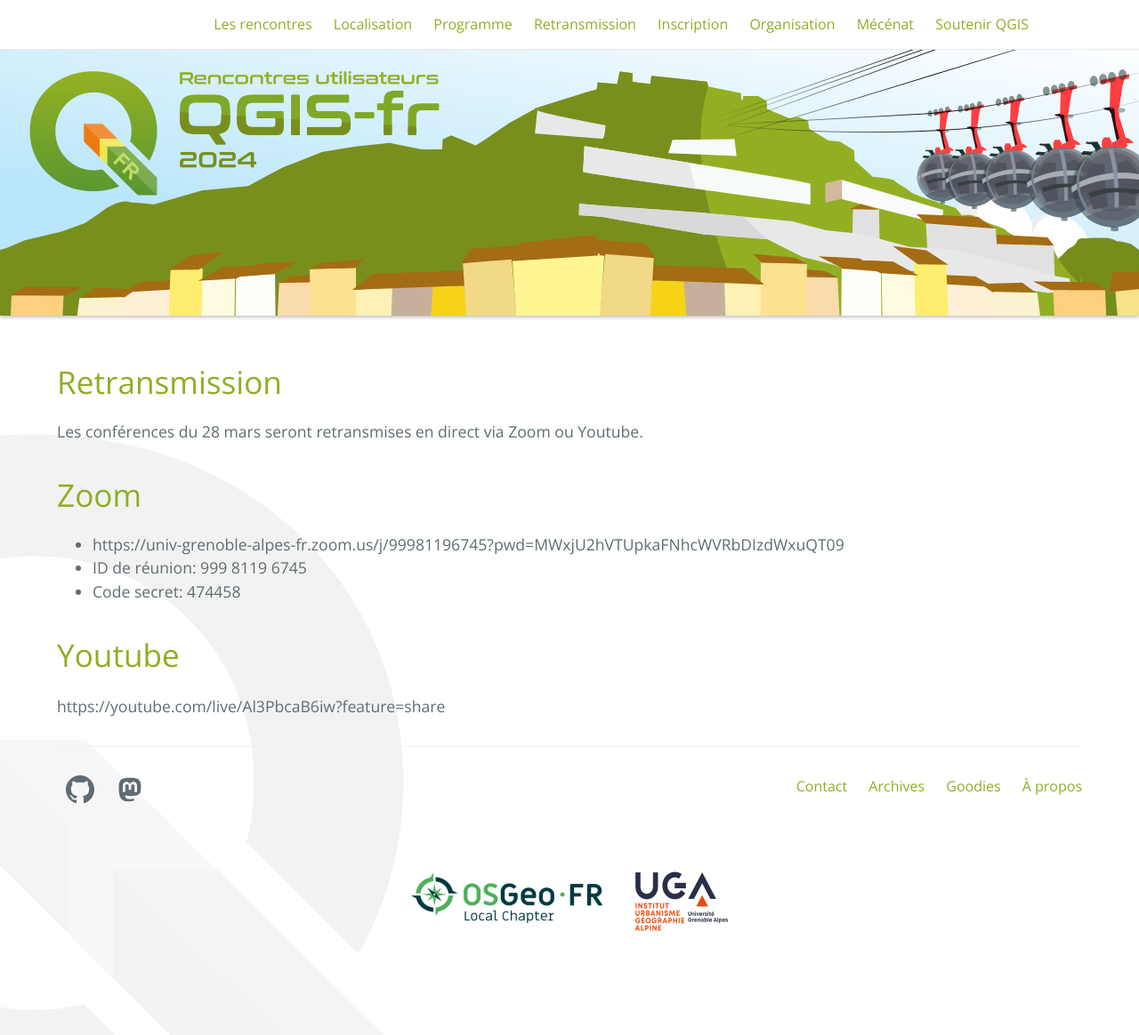
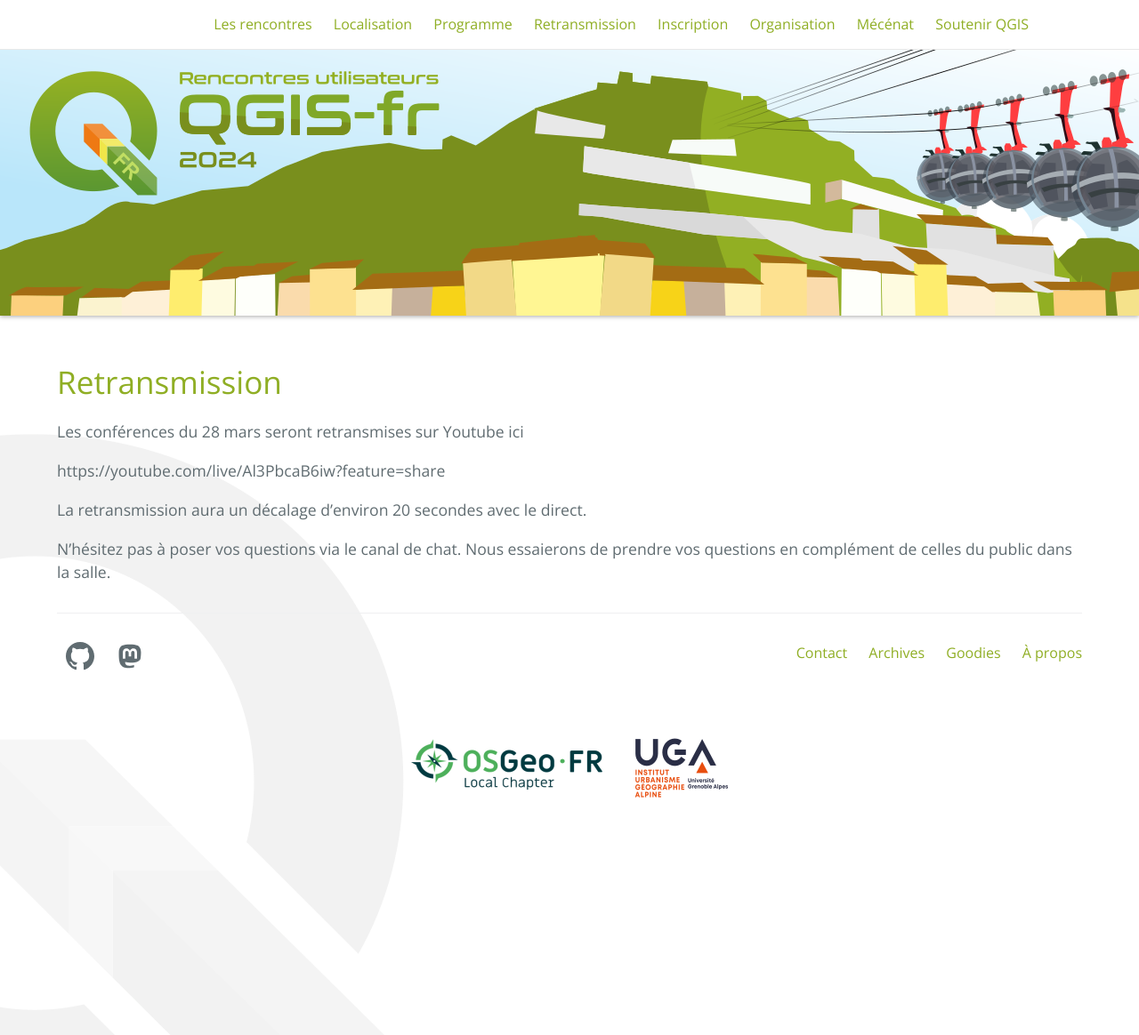
Before and after one commit to OSGeo-fr/QGIS-conf-fr-website, a Jekyll site: the page built from z22_direct.md, in a window 1280 px wide and 1164 px high. Shown: the whole window at 89% size. Built offline with Jekyll 4.4.1, drawn with Linux system fonts in a browser that asks for light colours.

Commit message:
reduce to youtube only

```diff
--- a/z22_direct.md
+++ b/z22_direct.md
@@ -5,15 +5,18 @@ tagline: Retransmission des conférences
 menu: header
 ---
 
-Les conférences du 28 mars seront retransmises en direct via Zoom ou Youtube.
+Les conférences du 28 mars seront retransmises sur Youtube ici
 
 
-# Zoom
+<!-- # Zoom  -->
+<!---->
+<!-- - https://univ-grenoble-alpes-fr.zoom.us/j/99981196745?pwd=MWxjU2hVTUpkaFNhcWVRbDIzdWxuQT09 -->
+<!-- - ID de réunion: 999 8119 6745 -->
+<!-- - Code secret: 474458 -->
 
-- https://univ-grenoble-alpes-fr.zoom.us/j/99981196745?pwd=MWxjU2hVTUpkaFNhcWVRbDIzdWxuQT09
-- ID de réunion: 999 8119 6745
-- Code secret: 474458
-
-# Youtube
 
 https://youtube.com/live/Al3PbcaB6iw?feature=share
+
+La retransmission aura un décalage d'environ 20 secondes avec le direct.
+
+N'hésitez pas à poser vos questions via le canal de chat. Nous essaierons de prendre vos questions en complément de celles du public dans la salle.
```
